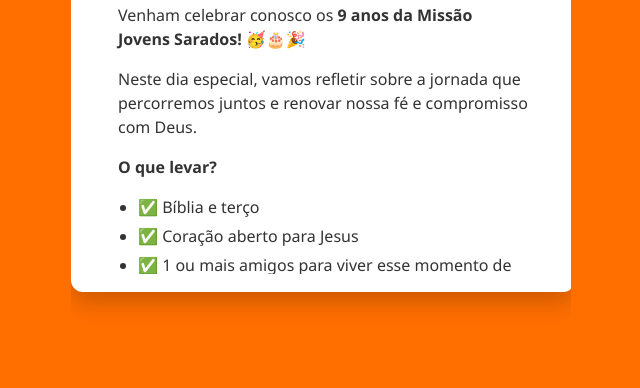
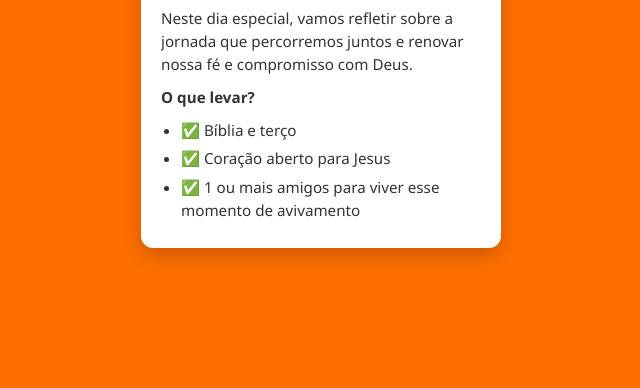
Before and after one commit to domingswxv/Kairos2, a plain HTML site: page index.html in a window 1280 px wide. Shown: the part 412-800 px from the top of the page, without its empty margins (319-959 px from the left). Drawn offline with Linux system fonts and the light colour scheme.

Commit message:
Update index.html

```diff
--- a/index.html
+++ b/index.html
@@ -2,74 +2,64 @@
 <html lang="pt-BR">
 <head>
   <meta charset="UTF-8">
-  <title>Convite Jovens Sarados</title>
+  <title>Carta Animada - Jovens Sarados</title>
   <style>
-    html, body {
+    * {
       margin: 0;
       padding: 0;
-      height: 100%;
-      background: #FF6F00; /* Laranja */
-      font-family: 'Segoe UI', sans-serif;
+      box-sizing: border-box;
+    }
+
+    body {
+      background-color: #FF6F00; /* fundo laranja */
+      height: 100vh;
       display: flex;
       justify-content: center;
       align-items: center;
-      overflow: hidden;
+      font-family: 'Segoe UI', sans-serif;
     }
 
     .envelope-container {
       position: relative;
-      width: 90vw;
-      max-width: 500px;
-      height: 75vh;
-      background: transparent;
+      width: 360px;
+      height: 520px;
       perspective: 1000px;
-    }
-
-    .envelope-body {
-      width: 100%;
-      height: 100%;
-      background: #fff; /* Branco */
-      border: 2px solid #fff;
-      box-shadow: 0 10px 25px rgba(0,0,0,0.2);
-      border-radius: 12px;
-      position: relative;
-      overflow: hidden;
     }
 
     .envelope-flap {
       position: absolute;
-      top: 0;
-      left: 0;
-      width: 0;
-      height: 0;
-      border-left: 45vw solid transparent;
-      border-right: 45vw solid transparent;
-      border-bottom: 25vh solid #fff; /* Branco */
+      width: 100%;
+      height: 50%;
+      background-color: #fff;
+      clip-path: polygon(0 0, 100% 0, 50% 100%);
       transform-origin: top center;
       transition: transform 1s ease-in-out;
-      z-index: 2;
+      z-index: 3;
     }
 
     .envelope-flap.open {
       transform: rotateX(-180deg);
     }
 
+    .envelope-body {
+      position: absolute;
+      top: 25%;
+      width: 100%;
+      height: 75%;
+      background-color: #fff;
+      border-radius: 12px;
+      box-shadow: 0 8px 20px rgba(0, 0, 0, 0.2);
+      padding: 20px;
+      overflow: hidden;
+      z-index: 1;
+    }
+
     .letter {
-      position: absolute;
-      top: 25vh;
-      left: 5%;
-      width: 90%;
-      height: calc(100% - 27vh);
-      background: #fff;
-      padding: 20px;
-      box-sizing: border-box;
-      border-radius: 8px;
       opacity: 0;
       transform: translateY(30px);
-      transition: transform 0.8s ease, opacity 0.8s ease;
+      transition: opacity 1s ease, transform 1s ease;
+      height: 100%;
       overflow-y: auto;
-      color: #333;
-      z-index: 1;
     }
 
     .letter.show {
@@ -78,24 +68,34 @@
     }
 
     .letter h2 {
-      margin-top: 0;
-      font-size: 1.5rem;
-      color: #c62828;
+      font-size: 1.4rem;
       text-align: center;
+      color: #b71c1c;
+      margin-bottom: 10px;
     }
 
     .letter p, .letter ul {
-      font-size: 1rem;
+      font-size: 0.95rem;
+      color: #333;
       line-height: 1.5;
+      margin-bottom: 10px;
     }
 
     .letter ul {
       padding-left: 20px;
-      margin: 10px 0;
     }
 
     .letter li {
-      margin-bottom: 5px;
+      margin-bottom: 6px;
+    }
+
+    /* Scroll bonito */
+    .letter::-webkit-scrollbar {
+      width: 6px;
+    }
+    .letter::-webkit-scrollbar-thumb {
+      background-color: #ccc;
+      border-radius: 3px;
     }
   </style>
 </head>
@@ -107,8 +107,12 @@
       <div class="letter" id="letter">
         <h2>📬 Convite Jovens Sarados</h2>
         <p><strong>Fala sarados! Tudo bem com vocês? ❤️</strong></p>
-        <p>Venham celebrar conosco os <strong>9 anos da Missão Jovens Sarados! 🥳🎂🎉</strong></p>
-        <p>Neste dia especial, vamos refletir sobre a jornada que percorremos juntos e renovar nossa fé e compromisso com Deus.</p>
+        <p>
+          Venham celebrar conosco os <strong>9 anos da Missão Jovens Sarados! 🥳🎂🎉</strong>
+        </p>
+        <p>
+          Neste dia especial, vamos refletir sobre a jornada que percorremos juntos e renovar nossa fé e compromisso com Deus.
+        </p>
         <p><strong>O que levar?</strong></p>
         <ul>
           <li>✅ Bíblia e terço</li>
@@ -127,6 +131,7 @@
   </div>
 
   <script>
+    // anima a tampa e revela a carta
     setTimeout(() => {
       document.getElementById('flap').classList.add('open');
       document.getElementById('letter').classList.add('show');
```
